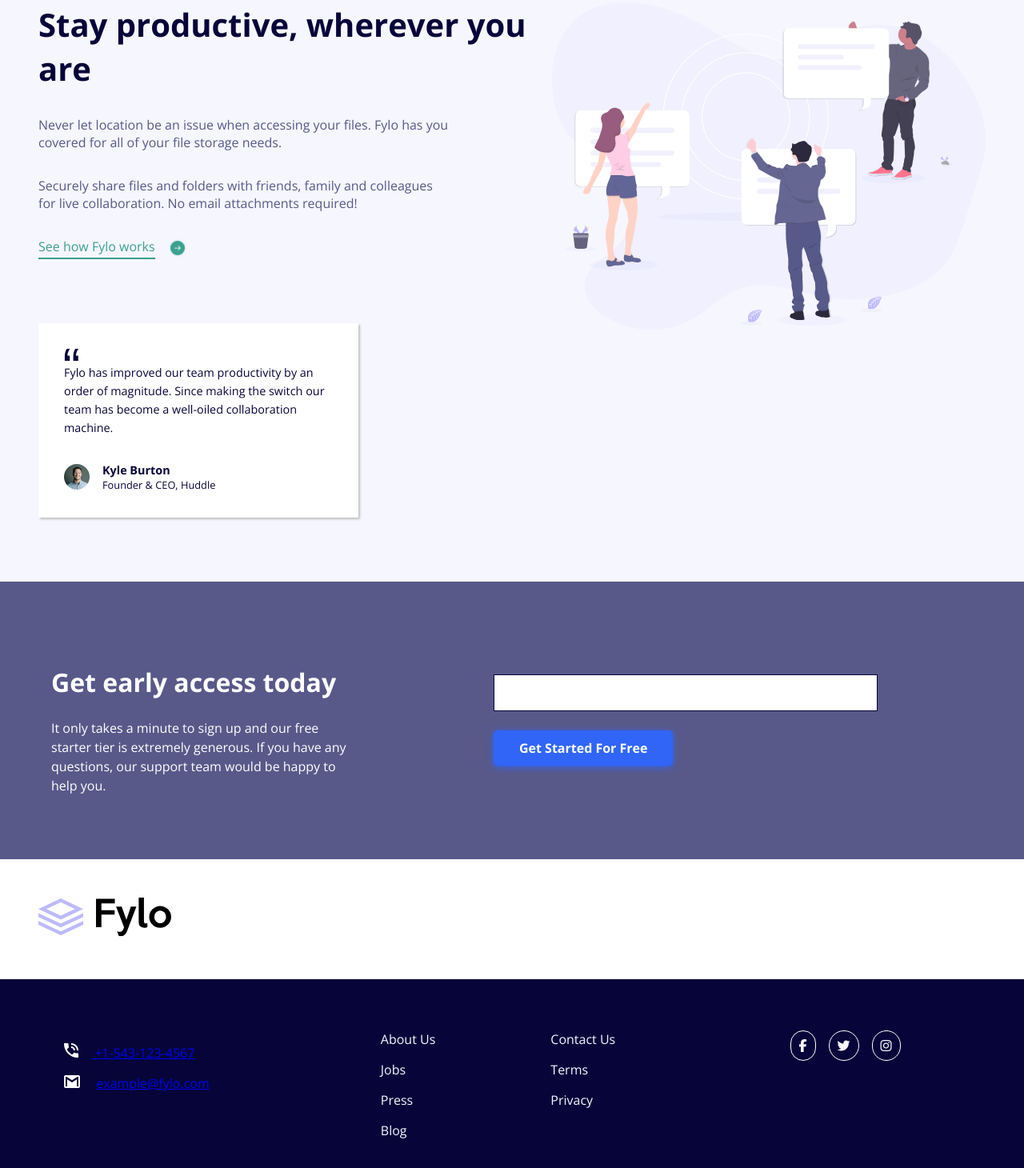
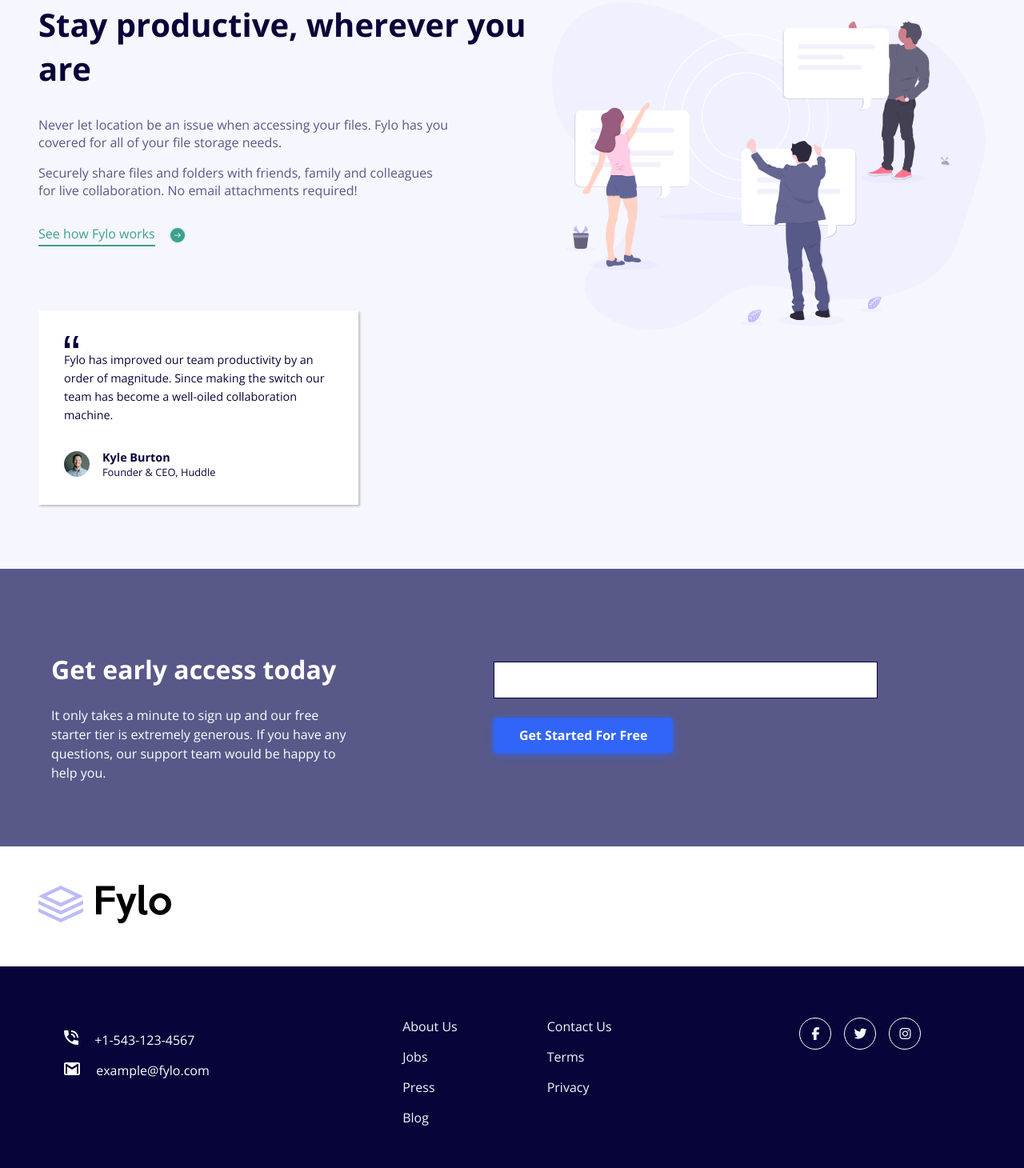
Before and after one commit to jarthurofv/flyo-landing-page-2-columns-layout, a plain HTML site: page index.html in a window 1280 px wide. Shown: the part 760-2220 px from the top of the page at 80% size. Drawn offline with nearby package versions, Linux system fonts and the light colour scheme.

Commit message:
Update style.css

```diff
--- a/style.css
+++ b/style.css
@@ -16,7 +16,7 @@ body {
   flex-direction: column;
   justify-content: center;
   align-items: center;
-  max-width: 475px;
+  max-width: 675px;
   width: 100%;
   margin: 0 auto;
   padding: 1rem;
@@ -69,7 +69,7 @@ body {
   margin: 0 auto;
 }
 
-.intro > .title {
+.title {
   margin: 2rem auto;
   line-height: 1.5;
 }
@@ -117,6 +117,15 @@ input {
   color: hsl(240, 75%, 98%);
 }
 
+.main--section {
+  display: flex;
+  flex-direction: column;
+  justify-content: center;
+  align-items: center;
+  margin: 0 auto;
+  padding: 0;
+}
+
 .main-bg {
   width: 100%;
   display: flex;
@@ -155,7 +164,7 @@ input {
 }
 
 .main--description {
-  margin-bottom: 2rem;
+  margin-bottom: 1rem;
   color: hsl(238, 22%, 44%);
   text-align: left;
 }
@@ -170,7 +179,6 @@ input {
   display: flex;
   justify-content: center;
   align-items: center;
-  margin-top: 2rem;
   margin-bottom: 5rem;
 }
 
@@ -303,10 +311,14 @@ input {
 
 .footer--contact li {
   margin-bottom: 1rem;
-  cursor: pointer;
 }
 
-.footer--contact li:hover {
+.footer--contact > li > a {
+  color: #fff;
+  text-decoration: none;
+}
+
+.footer--contact > li > a:hover {
   color: hsl(170, 45%, 43%);
   transition: all 0.3s ease-in-out;
 }
@@ -322,6 +334,7 @@ input {
 
 .footer--menu {
   margin-top: 1rem;
+  margin-bottom: 2rem;
 }
 
 .menu--footer li {
@@ -349,8 +362,12 @@ input {
   margin: 0 auto;
 }
 
-.socials i {
-  font-size: 1rem;
+.socials > ul > li > i {
+  display: flex;
+  justify-content: center;
+  align-items: center;
+  width: 40px;
+  height: 40px;
   border: 1px solid #fff;
   padding: 10px;
   border-radius: 5000rem;
@@ -540,20 +557,21 @@ input {
   }
 
   .footer--logo {
+    width: 100%;
     padding: 3rem;
   }
 
   .footer--col {
     display: flex;
-    justify-content: space-between;
+    justify-content: center;
     align-items: flex-start;
     width: 100%;
     margin: 0 auto;
-    padding: 3rem;
+    padding: 3rem 3rem;
   }
 
   .footer--contact {
-    width: 100%;
+    width: 60%;
   }
 
   .footer--menu {
@@ -565,8 +583,16 @@ input {
   }
 
   .menu--footer {
-    margin-right: 5rem;
+    margin-right: 3rem;
+    font-size: 0.9rem;
+  }
+
+  .menu--footer > li {
     white-space: nowrap;
+  }
+
+  .socials {
+    width: 60%;
   }
 
   .socials > ul {
```
